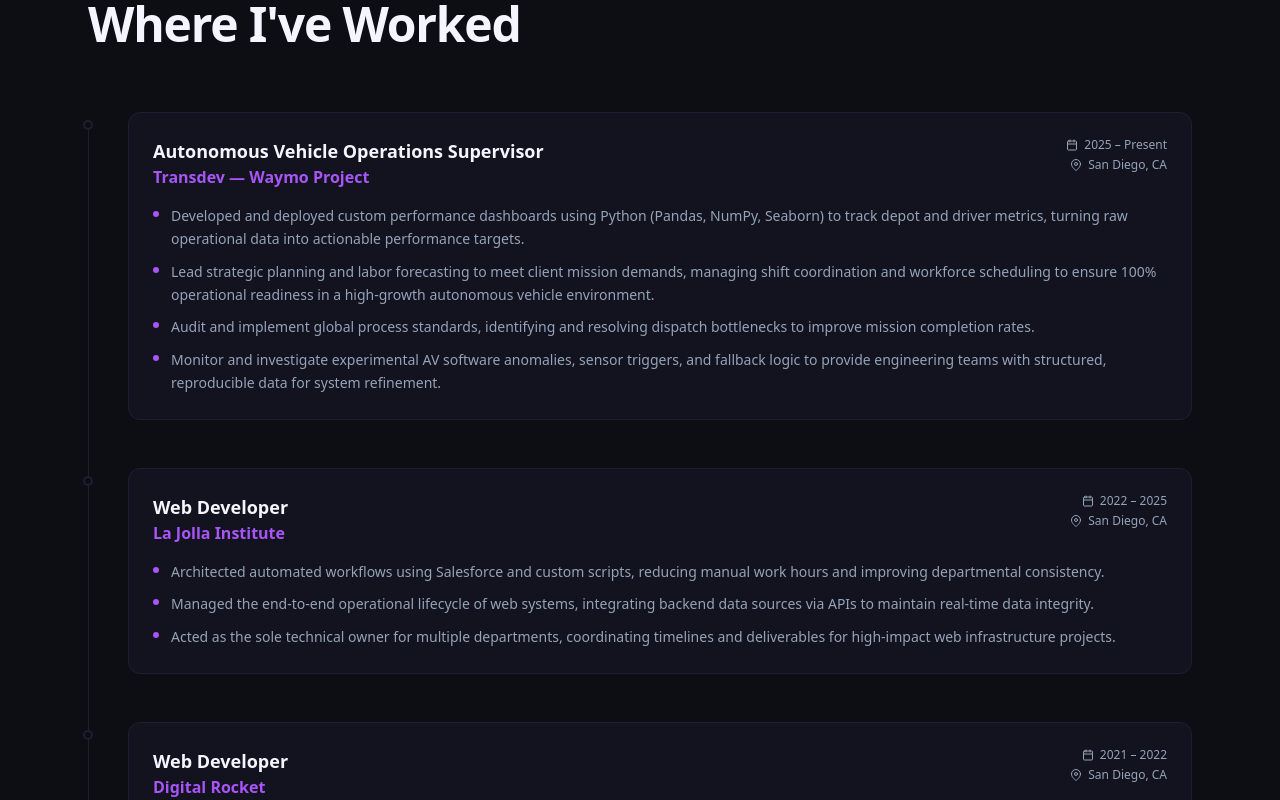
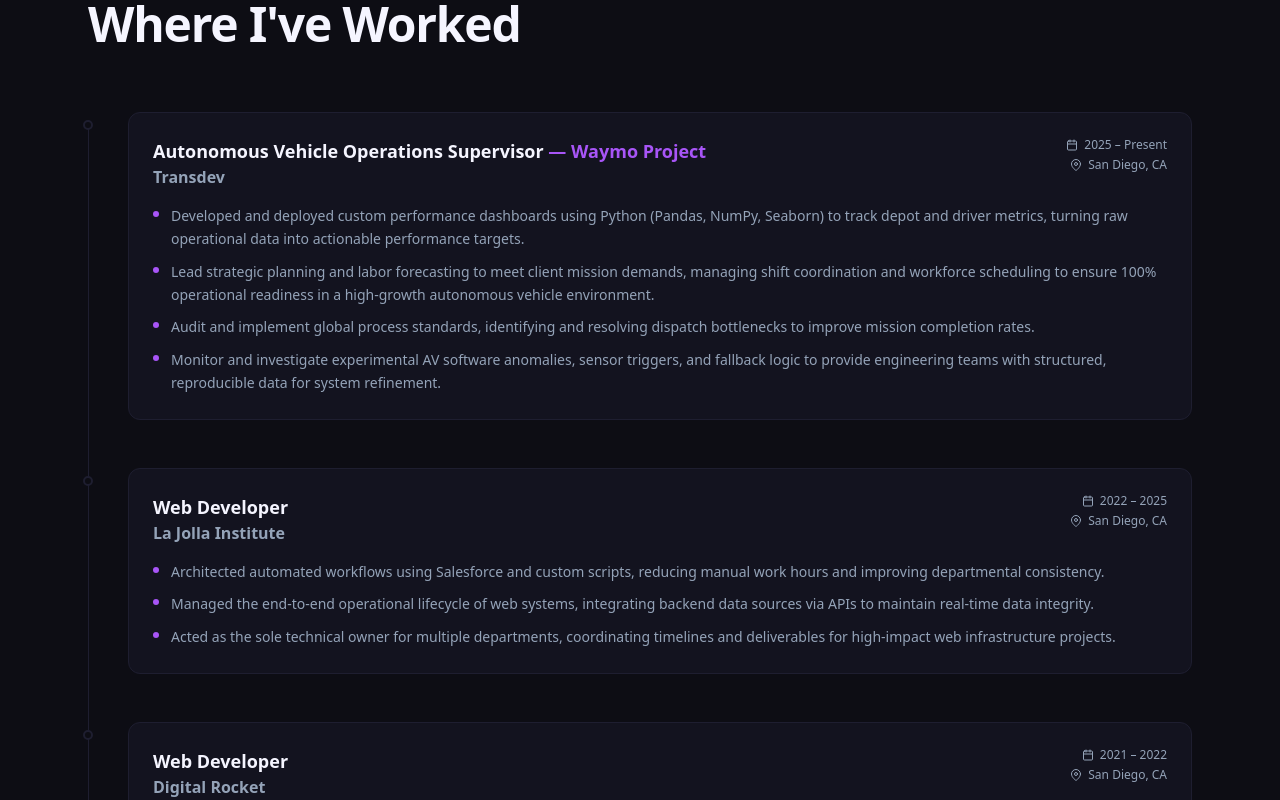
Before and after one commit to ricky-antonio/rickycodes-portfolio, a Next.js app: page / in a window 1280 px wide. Shown: the part 3940-4740 px from the top of the page. Built offline with nearby package versions, Linux system fonts and the light colour scheme.

Commit message:
Show Waymo Project inline on role title with accent color

```diff
--- a/src/components/sections/Experience.tsx
+++ b/src/components/sections/Experience.tsx
@@ -44,8 +44,13 @@
                   {/* Header */}
                   <div className="mb-4 flex flex-col gap-1 sm:flex-row sm:items-start sm:justify-between">
                     <div>
-                      <h3 className="text-lg font-bold text-fg">{job.role}</h3>
-                      <span className="text-base font-semibold text-accent">{job.company}</span>
+                      <h3 className="text-lg font-bold text-fg">
+                        {job.role}
+                        {"project" in job && job.project && (
+                          <span className="text-accent"> — {job.project}</span>
+                        )}
+                      </h3>
+                      <span className="text-base font-semibold text-muted">{job.company}</span>
                     </div>
                     <div className="flex flex-col gap-1 text-xs text-muted sm:items-end">
                       <span className="flex items-center gap-1.5">
--- a/src/lib/data.ts
+++ b/src/lib/data.ts
@@ -111,7 +111,8 @@
 export const experience = [
   {
     role: "Autonomous Vehicle Operations Supervisor",
-    company: "Transdev — Waymo Project",
+    project: "Waymo Project",
+    company: "Transdev",
     location: "San Diego, CA",
     period: "2025 – Present",
     bullets: [
```
